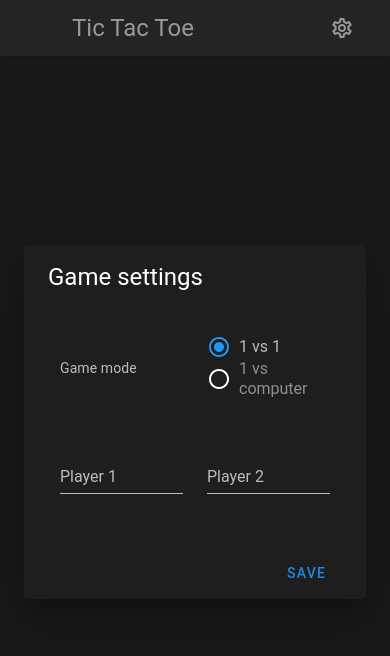
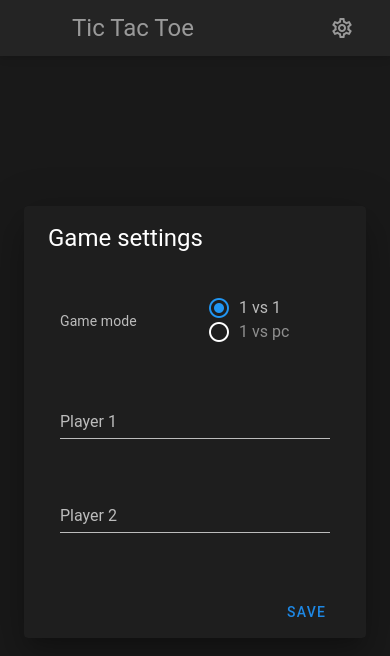
Before and after one commit to Rizzato95/tic-tac-toe, a Vue app: page / in a window 390 px wide. Shown: the top 656 px of the page. Built offline with nearby package versions, Linux system fonts and the light colour scheme.

Commit message:
Resolved wrong size on mobiles

```diff
--- a/src/components/Settings.vue
+++ b/src/components/Settings.vue
@@ -8,14 +8,14 @@
         <v-card-text>
           <v-container>
             <v-row align="center">
-              <v-col sm="4">Game mode</v-col>
-              <v-col sm="8">
+              <v-col sm="6">Game mode</v-col>
+              <v-col sm="6">
                 <v-radio-group v-model="gameSettings.mode" row>
                   <v-radio label="1 vs 1" value="MultiPlayer"></v-radio>
                   <v-tooltip bottom>
                     <template v-slot:activator="{ on }">
                       <div v-on="on">
-                        <v-radio label="1 vs computer" value="SinglePlayer" disabled></v-radio>
+                        <v-radio label="1 vs pc" value="SinglePlayer" disabled></v-radio>
                       </div>
                     </template>
                     <span>Coming soon...</span>
@@ -36,7 +36,7 @@
               </v-row>
             </v-scale-transition>
             <v-row>
-              <v-col :sm="gameSettings.mode === 'MultiPlayer' ? 6  :12">
+              <v-col cols="12" :sm="gameSettings.mode === 'MultiPlayer' ? 6  :12">
                 <v-text-field
                   v-model="player1"
                   :error-messages="player1Error"
@@ -47,7 +47,7 @@
                 ></v-text-field>
               </v-col>
               <v-scale-transition :hide-on-leave="true">
-                <v-col sm="6" v-if="gameSettings.mode === 'MultiPlayer'">
+                <v-col cols="12" sm="6" v-if="gameSettings.mode === 'MultiPlayer'">
                   <v-text-field
                     v-model="player2"
                     :error-messages="player2Error"
```
